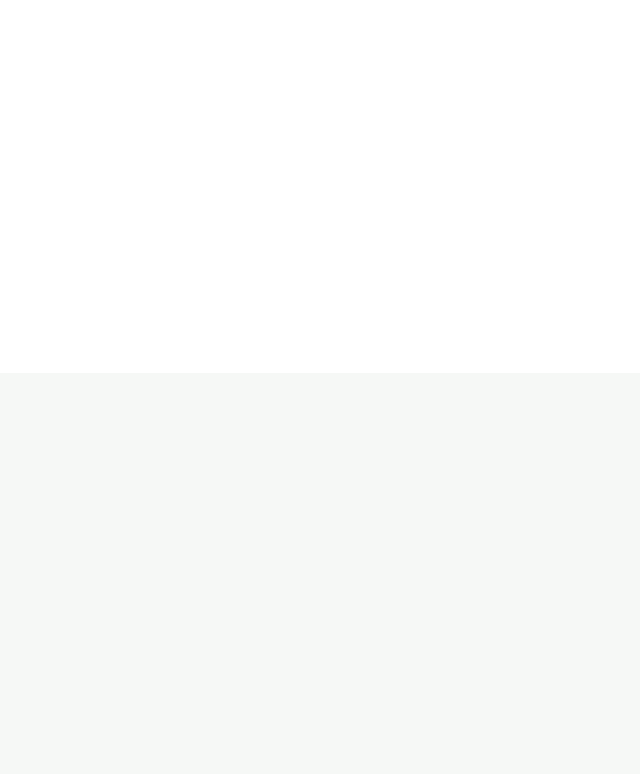
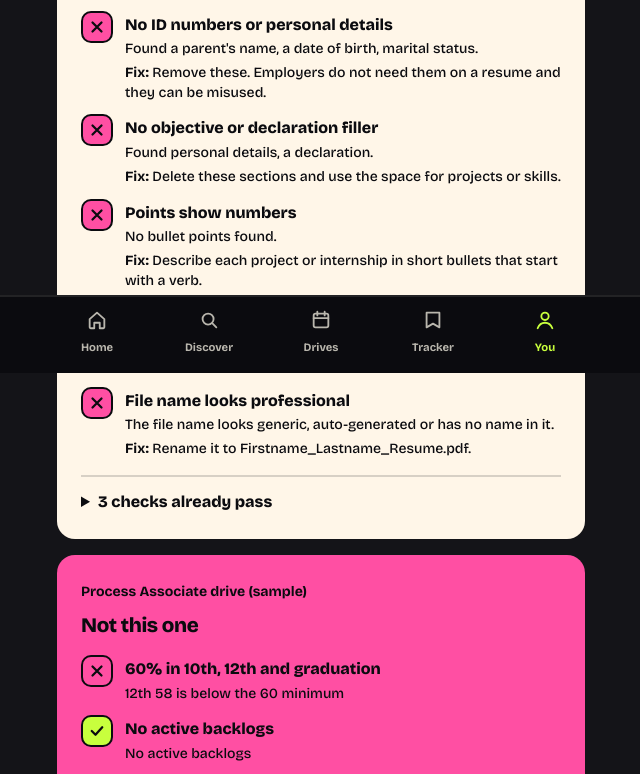
Before and after one commit to adhikbuilds/hirelane, a Next.js app in the folder apps/web/: page /dev/account/resume in a window 1280 px wide. Before the commit this address had no page. Shown: the part 427-1201 px from the top of the page, without its empty margins (319-959 px from the left). Before the commit the page ends 800 px from the top, so only its background shows below. Built offline with nearby package versions, Linux system fonts and the light colour scheme.

Commit message:
feat(web): resume health report and eligibility verdict components, previewed with real engine output

```diff
--- a/apps/web/app/account.css
+++ b/apps/web/app/account.css
@@ -675,3 +675,72 @@ body {
     animation: none !important;
   }
 }
+
+/* ---------- Resume health and eligibility verdicts ---------- */
+.wr-health-h {
+  margin: 0;
+  display: flex;
+  align-items: baseline;
+  gap: 8px;
+  font-weight: 800;
+  font-size: 1.25rem;
+}
+
+.wr-checks {
+  margin: 8px 0 0;
+  padding: 0;
+  list-style: none;
+  display: grid;
+  gap: 12px;
+}
+
+.wr-checks li {
+  display: grid;
+  grid-template-columns: 32px minmax(0, 1fr);
+  gap: 12px;
+  align-items: start;
+}
+
+.wr-check-icon {
+  width: 32px;
+  height: 32px;
+  border-radius: 10px;
+  display: grid;
+  place-items: center;
+  border: 2px solid var(--wr-ink);
+  background: var(--wr-cream);
+  color: var(--wr-ink);
+}
+
+.wr-check-icon svg {
+  width: 18px;
+  height: 18px;
+}
+
+.wr-checks li[data-status="pass"] .wr-check-icon { background: var(--wr-lime); }
+.wr-checks li[data-status="fail"] .wr-check-icon { background: var(--wr-pink); }
+.wr-checks li[data-status="unknown"] .wr-check-icon { background: var(--wr-sun); }
+
+.wr-check-title {
+  margin: 4px 0 0;
+  font-weight: 800;
+  line-height: 1.3;
+}
+
+.wr-check-reason,
+.wr-check-fix {
+  margin: 4px 0 0;
+  font-size: 0.9375rem;
+  line-height: 1.4;
+}
+
+.wr-passed {
+  margin-top: 8px;
+  padding-top: 12px;
+  border-top: 2px solid var(--wr-ink-wash-strong);
+}
+
+.wr-passed summary {
+  cursor: pointer;
+  font-weight: 800;
+}
--- /dev/null
+++ b/apps/web/app/dev/account/resume/page.tsx
@@ -0,0 +1,69 @@
+import type { Metadata } from "next";
+import { notFound } from "next/navigation";
+import { assessHealth, evaluateEligibility, parseCriteria } from "@hirelane/engine";
+import type { ExtractMeta } from "@hirelane/engine";
+import { AccountShell } from "@/components/account/AccountShell";
+import { EligibilityVerdict, ResumeHealth } from "@/components/app/ResumeHealth";
+import { TabBar } from "@/components/app/TabBar";
+
+export const metadata: Metadata = { title: "Resume preview", robots: { index: false, follow: false } };
+
+/** A synthetic tier-3 resume (biodata habits, a fake-but-valid-looking Aadhaar is NOT used: the engine fixture style). */
+const SAMPLE_TEXT = `Rahul Sample
+rahul.sample@example.test | +91 90000 00001
+
+CAREER OBJECTIVE
+To work in a reputed organisation and grow with it.
+
+EDUCATIONAL DETAILS
+B.Com, Sample College of Commerce, Indore, 2022-2025, 64%
+12th (MP Board), 2022, 58%
+10th (MP Board), 2020, 71%
+
+SKILLS
+Tally, MS Excel, Communication
+
+PROJECTS
+GST billing sheet for a local shop
+
+PERSONAL DETAILS
+Father's Name: Sample Father
+Date of Birth: 01/01/2004
+Marital Status: Single
+
+DECLARATION
+I hereby declare that the above information is true.`;
+
+const META: ExtractMeta = {
+  kind: "pdf",
+  pages: 2,
+  pageStats: [{ chars: 520, images: 1 }, { chars: 180, images: 0 }],
+  imageCount: 1,
+  encrypted: false,
+  flags: { javascript: false, embeddedFiles: false, macros: false, externalRefs: false },
+  producerFamily: "canva",
+};
+
+const NOTICE = "Eligibility: 60% throughout in 10th, 12th and graduation. No active backlogs. 2025 and 2026 passouts only. B.Com, BBA, BCA eligible.";
+
+/** Dev-only preview: the real engine runs on synthetic text, so this is what a student would really see. */
+export default function ResumePreview() {
+  if (process.env.NODE_ENV === "production") notFound();
+  const report = assessHealth({ text: SAMPLE_TEXT, meta: META, fileName: "WhatsApp Document 2025.pdf" });
+  const result = evaluateEligibility(
+    parseCriteria(NOTICE),
+    { pct_10: 71, secondary_kind: "12th", pct_secondary: 58, degree: "B.Com", grad_score: 64, grad_scale: 100, grad_pct_equiv: 64, grad_conversion: "direct", passout_year: 2025, active_backlogs: 0, confirmed: true },
+    { cgpaRule: null },
+  );
+  return (
+    <AccountShell>
+      <div className="wr-app">
+        <p className="wr-sample">Sample resume and drive notice, checked by the real engine. Nothing here is a real person.</p>
+        <h1 className="acct-display wr-hello">Your resume.</h1>
+        <ResumeHealth report={report} />
+        <EligibilityVerdict result={result} roleLabel="Process Associate drive (sample)" />
+        <TabBar active="you" />
+      </div>
+    </AccountShell>
+  );
+}
--- /dev/null
+++ b/apps/web/components/app/ResumeHealth.tsx
@@ -0,0 +1,136 @@
+import type { CriterionVerdict, EligibilityResult, HealthReport } from "@hirelane/engine";
+
+/** Plain-English names for the 9 fixed checks (engine/resume/health.ts). */
+const CHECK_TITLE: Record<string, string> = {
+  ats_readable: "Hiring software can read it",
+  one_page: "Fits on one page",
+  contact_present: "Email and phone are on it",
+  no_biodata_ids: "No ID numbers or personal details",
+  no_padding: "No objective or declaration filler",
+  bullets_with_numbers: "Points show numbers",
+  project_proof_links: "Projects have links",
+  skills_in_text: "Skills are backed by your work",
+  sensible_file_name: "File name looks professional",
+};
+
+function StatusIcon({ status }: { status: "pass" | "fail" | "unknown" }) {
+  return (
+    <svg viewBox="0 0 24 24" fill="none" stroke="currentColor" strokeWidth="3" strokeLinecap="round" strokeLinejoin="round" aria-hidden="true">
+      {status === "pass" ? <path d="M5 12l5 5 9-10" /> : status === "fail" ? <path d="M6 6l12 12M18 6L6 18" /> : <path d="M6 12h12" />}
+    </svg>
+  );
+}
+
+const cap = (s: string) => (s ? s[0]!.toUpperCase() + s.slice(1) : s);
+
+const STATUS_WORD = { pass: "Passes", fail: "Needs a fix", unknown: "Can't check yet" } as const;
+
+/** "6 of 9 checks pass", failing first with the fix, passing ones folded away. No score out of 100. */
+export function ResumeHealth({ report }: { report: HealthReport }) {
+  const open = report.checks.filter((c) => c.status !== "pass");
+  const passed = report.checks.filter((c) => c.status === "pass");
+  return (
+    <section className="wr-tile wr-tile-cream wr-health" aria-labelledby="health-h">
+      <h2 id="health-h" className="wr-health-h">
+        <span className="wr-mid">
+          {report.passCount}
+          <span>/{report.total}</span>
+        </span>
+        <span>checks pass</span>
+      </h2>
+      <ol className="wr-checks">
+        {open.map((c) => (
+          <li key={c.id} data-status={c.status}>
+            <span className="wr-check-icon">
+              <StatusIcon status={c.status} />
+            </span>
+            <div>
+              <p className="wr-check-title">
+                {CHECK_TITLE[c.id] ?? c.id}
+                <span className="sr-only">: {STATUS_WORD[c.status]}</span>
+              </p>
+              <p className="wr-check-reason">{cap(c.reason)}</p>
+              <p className="wr-check-fix">
+                <strong>Fix:</strong> {c.fix}
+              </p>
+            </div>
+          </li>
+        ))}
+      </ol>
+      {passed.length > 0 ? (
+        <details className="wr-passed">
+          <summary>{passed.length} checks already pass</summary>
+          <ol className="wr-checks">
+            {passed.map((c) => (
+              <li key={c.id} data-status="pass">
+                <span className="wr-check-icon">
+                  <StatusIcon status="pass" />
+                </span>
+                <p className="wr-check-title">{CHECK_TITLE[c.id] ?? c.id}</p>
+              </li>
+            ))}
+          </ol>
+        </details>
+      ) : null}
+    </section>
+  );
+}
+
+const LEVEL_WORD: Record<string, string> = { "10th": "10th", "12th": "12th", diploma: "diploma", ug: "graduation", pg: "post-graduation" };
+
+function ruleLabel(v: CriterionVerdict): string {
+  const c = v.criterion;
+  switch (c.type) {
+    case "min_score": {
+      const where = c.throughout ? "10th, 12th and graduation" : c.levels.map((l) => LEVEL_WORD[l] ?? l).join(", ");
+      return `${c.pct}%${c.cgpa ? ` or ${c.cgpa} CGPA` : ""} in ${where}`;
+    }
+    case "no_active_backlogs":
+      return "No active backlogs";
+    case "max_backlog_history":
+      return c.n === 0 ? "No backlogs ever" : `At most ${c.n} backlog${c.n === 1 ? "" : "s"} in total`;
+    case "passout_years":
+      return `${c.years.join(" or ")} passout`;
+    case "degrees":
+      return c.list.join(", ");
+    case "branches":
+      return `Branch: ${c.list.join(", ")}`;
+    case "max_gap_years":
+      return c.n === 0 ? "No gap in education" : `Education gap of at most ${c.n} year${c.n === 1 ? "" : "s"}`;
+  }
+}
+
+const OVERALL = {
+  pass: { title: "You qualify", tone: "lime" },
+  fail: { title: "Not this one", tone: "pink" },
+  unknown: { title: "We couldn't check everything", tone: "sun" },
+} as const;
+
+/** Per-rule verdict for a job or drive. Unknown is shown plainly and never treated as a no. */
+export function EligibilityVerdict({ result, roleLabel }: { result: EligibilityResult; roleLabel: string }) {
+  const head = OVERALL[result.overall];
+  return (
+    <section className={`wr-tile wr-tile-${head.tone}`} aria-labelledby="elig-h">
+      <p className="wr-tile-label">{roleLabel}</p>
+      <h2 id="elig-h" className="wr-paste-title">
+        {head.title}
+      </h2>
+      <ol className="wr-checks">
+        {result.verdicts.map((v, i) => (
+          <li key={i} data-status={v.status}>
+            <span className="wr-check-icon">
+              <StatusIcon status={v.status} />
+            </span>
+            <div>
+              <p className="wr-check-title">
+                {ruleLabel(v)}
+                <span className="sr-only">: {v.status === "pass" ? "you meet it" : v.status === "fail" ? "you don't meet it" : "can't check"}</span>
+              </p>
+              <p className="wr-check-reason">{cap(v.reason)}</p>
+            </div>
+          </li>
+        ))}
+      </ol>
+    </section>
+  );
+}
```
Also changed, not shown: 2 other files (tests, documents, lock files or other folders).
